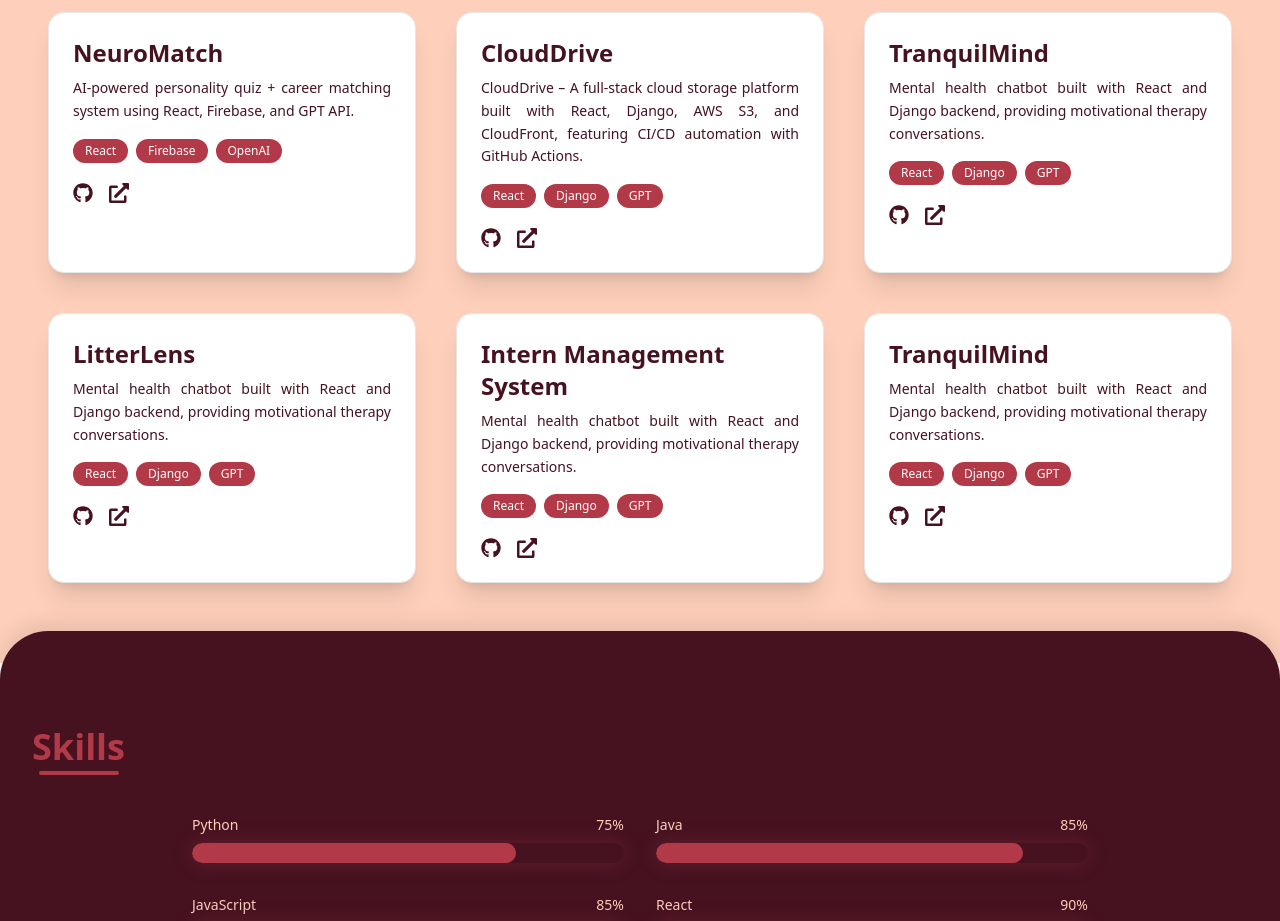
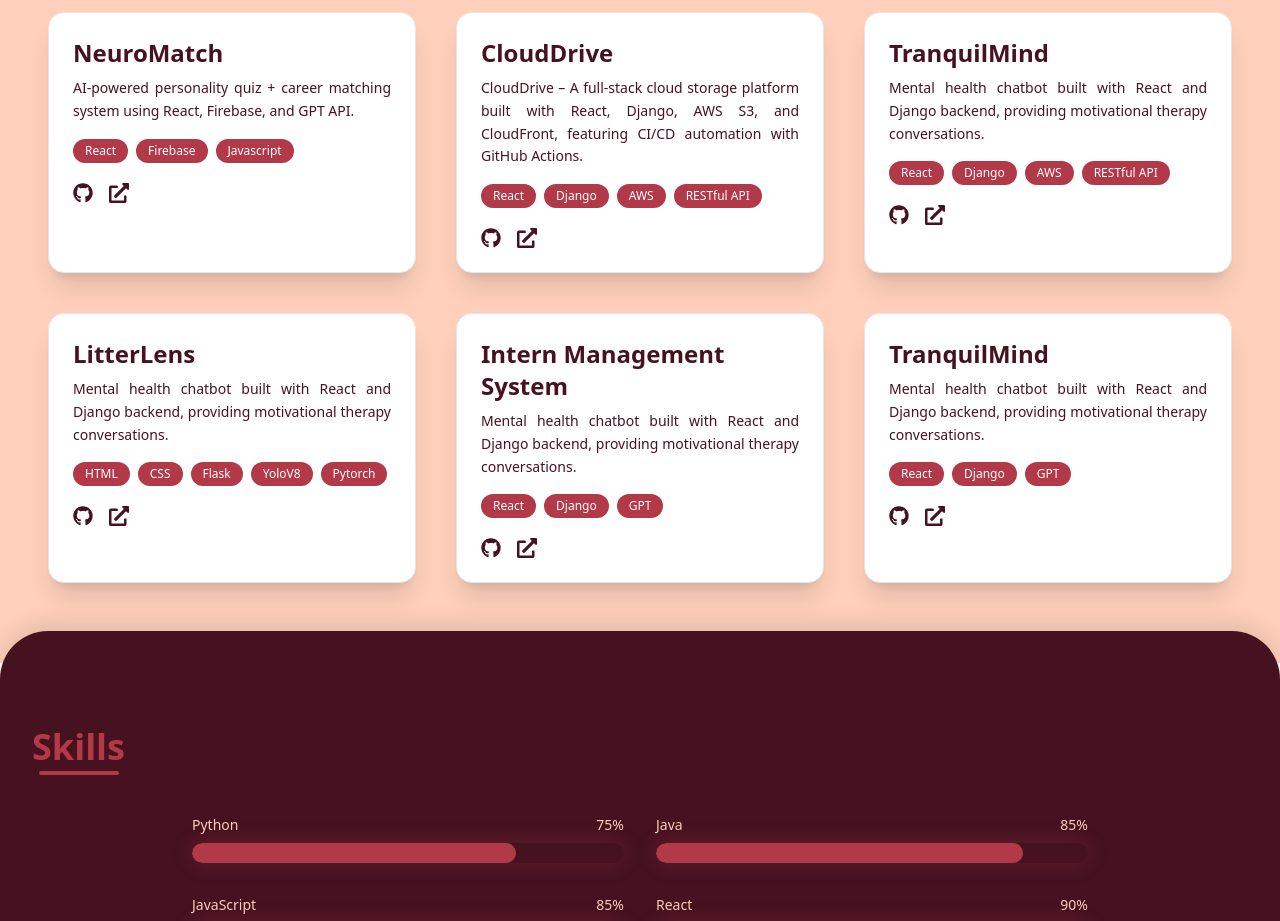
Before and after one commit to akashcodes27/Portfolio, a React (Vite) app: page / in a window 1280 px wide. Shown: the part 1740-2661 px from the top of the page. Built offline with nearby package versions, Linux system fonts and the light colour scheme.

Commit message:
Changes to tools

```diff
--- a/src/components/Projects.jsx
+++ b/src/components/Projects.jsx
@@ -6,7 +6,7 @@ const projects = [
     title: "NeuroMatch",
     description:
       "AI-powered personality quiz + career matching system using React, Firebase, and GPT API.",
-    tech: ["React", "Firebase", "OpenAI"],
+    tech: ["React", "Firebase", "Javascript"],
     github: "https://github.com/akashcodes27/Neuromatch",
     live: "https://neuromatch.vercel.app",
   },
@@ -14,7 +14,7 @@ const projects = [
     title: "CloudDrive",
     description:
       "CloudDrive – A full-stack cloud storage platform built with React, Django, AWS S3, and CloudFront, featuring CI/CD automation with GitHub Actions.",
-    tech: ["React", "Django", "GPT"],
+    tech: ["React", "Django", "AWS", "RESTful API"],
     github: "https://github.com/akashcodes27/CloudDrive",
     live: "http://clouddrive-owner-bucket.s3-website.ca-central-1.amazonaws.com/",
   },
@@ -22,7 +22,7 @@ const projects = [
     title: "TranquilMind",
     description:
       "Mental health chatbot built with React and Django backend, providing motivational therapy conversations.",
-    tech: ["React", "Django", "GPT"],
+    tech: ["React", "Django", "AWS", "RESTful API"],
     github: "https://github.com/yourusername/mindease",
     live: "https://mindease.vercel.app",
   },
@@ -30,7 +30,7 @@ const projects = [
     title: "LitterLens",
     description:
       "Mental health chatbot built with React and Django backend, providing motivational therapy conversations.",
-    tech: ["React", "Django", "GPT"],
+    tech: ["HTML","CSS", "Flask", "YoloV8", "Pytorch"],
     github: "https://github.com/yourusername/mindease",
     live: "https://mindease.vercel.app",
   },
```
